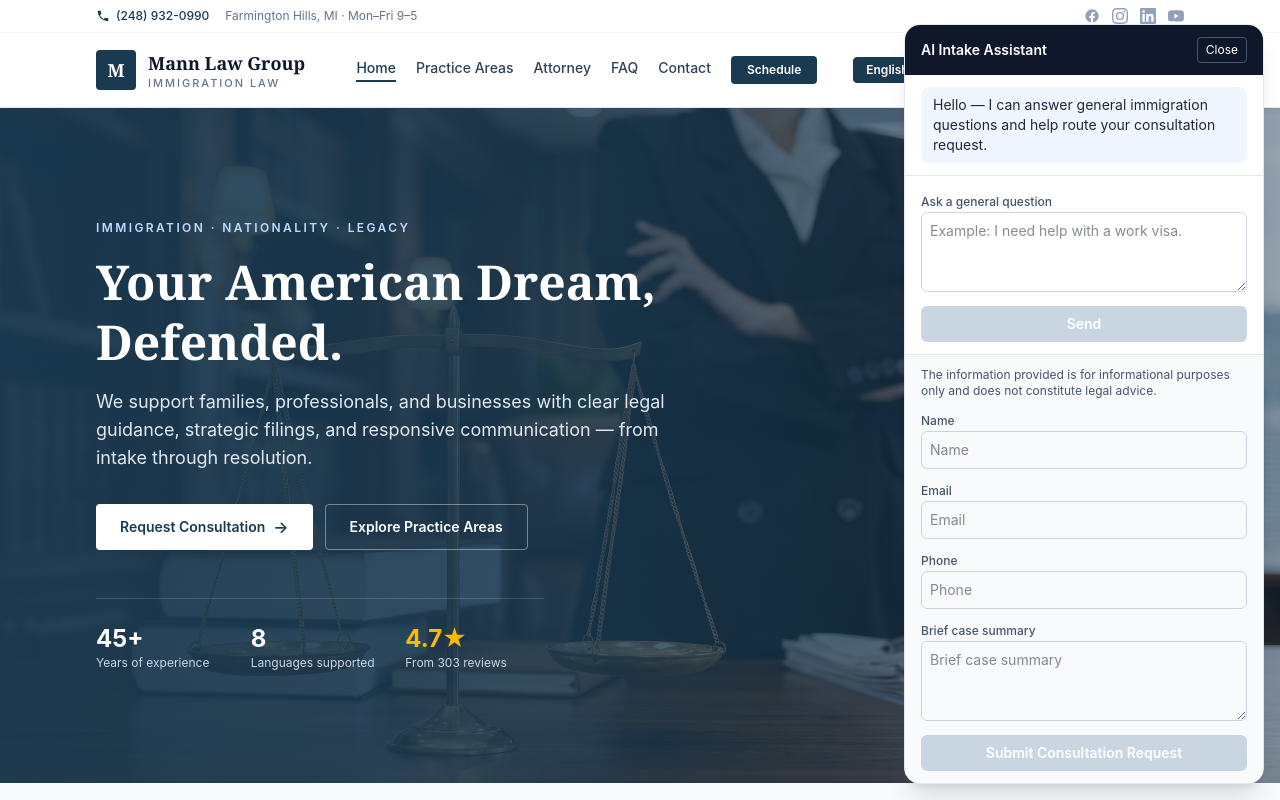
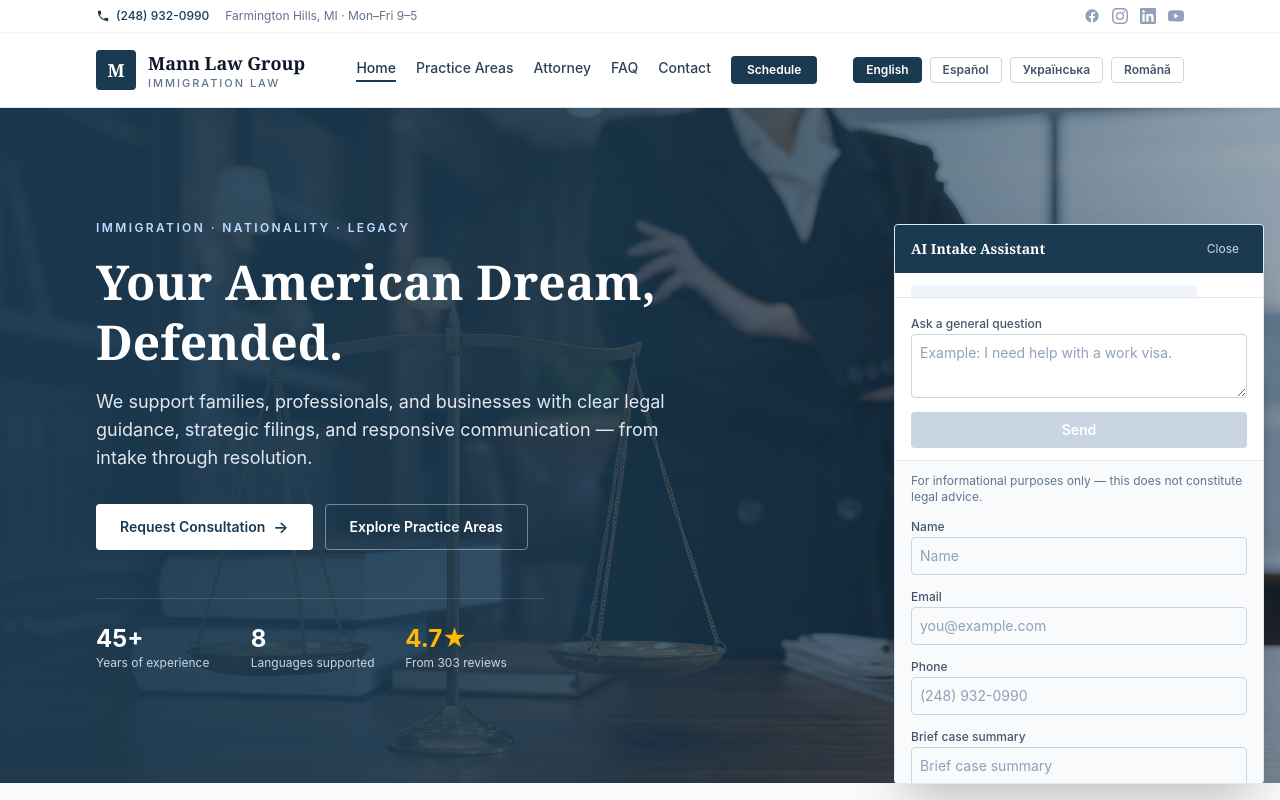
Before and after one commit to ovidium3/mann-law-modernization, a Next.js app: page /en in a window 1280 px wide. Both pictures are taken after a click on the button "Ask an Immigration Question". Shown: the top 800 px of the page. Built offline with nearby package versions, Linux system fonts and the light colour scheme; no server answers.

Commit message:
style(chat): rebrand intake widget to the navy/serif design system
Navy launcher + header (serif), left/right message bubbles (assistant
grey, user navy), branded inputs with navy focus rings, navy buttons,
rounded-sm throughout, taller scroll area. Behavior unchanged.

```diff
--- a/src/components/ai/floating-intake-assistant.tsx
+++ b/src/components/ai/floating-intake-assistant.tsx
@@ -18,12 +18,26 @@ const emptyLead: LeadFormData = {
   caseSummary: "",
 };
 
+const fieldClass =
+  "w-full rounded-sm border border-slate-300 p-2 text-sm text-slate-900 placeholder:text-slate-400 focus:border-[#1a3a52] focus:outline-none focus:ring-1 focus:ring-[#1a3a52]";
+const labelClass = "text-xs font-medium text-slate-600";
+const navyButton =
+  "w-full rounded-sm bg-[#1a3a52] px-3 py-2 text-sm font-semibold text-white transition hover:bg-[#13283c] disabled:cursor-not-allowed disabled:bg-slate-300";
+
 function isValidEmail(email: string) {
   return /^[^\s@]+@[^\s@]+\.[^\s@]+$/.test(email.trim());
 }
 
 function isValidPhone(phone: string) {
   return /^\+?[0-9()\-.\s]{7,20}$/.test(phone.trim());
+}
+
+function ChatIcon() {
+  return (
+    <svg viewBox="0 0 24 24" fill="currentColor" aria-hidden className="h-4 w-4">
+      <path d="M12 3C6.48 3 2 6.92 2 11.5c0 2.1.95 4.02 2.52 5.47L4 21l4.32-1.5c1.13.32 2.34.5 3.68.5 5.52 0 10-3.92 10-8.5S17.52 3 12 3z" />
+    </svg>
+  );
 }
 
 export function FloatingIntakeAssistant() {
@@ -91,83 +105,90 @@ export function FloatingIntakeAssistant() {
       return;
     }
 
-    // Placeholder for future API integration (OpenAI + CRM or intake backend).
+    // Placeholder for future API integration (Worker → email/CRM).
     setSubmitted(true);
   };
 
   return (
-    <div className="fixed right-4 bottom-4 z-50 w-[min(360px,calc(100%-2rem))]">
+    <div className="fixed right-4 bottom-4 z-50">
       {!open ? (
         <button
           type="button"
           onClick={() => setOpen(true)}
-          className="w-full rounded-full bg-blue-700 px-4 py-3 text-sm font-semibold text-white shadow-lg transition hover:bg-blue-800"
+          className="flex items-center gap-2 rounded-sm bg-[#1a3a52] px-4 py-3 text-sm font-semibold text-white shadow-lg transition hover:bg-[#13283c]"
         >
+          <ChatIcon />
           Ask an Immigration Question
         </button>
       ) : (
-        <div className="overflow-hidden rounded-2xl border border-slate-200 bg-white shadow-xl">
-          <div className="flex items-center justify-between bg-slate-900 px-4 py-3 text-white">
-            <h2 className="text-sm font-semibold">AI Intake Assistant</h2>
+        <div className="flex max-h-[min(80vh,560px)] w-[min(370px,calc(100vw-2rem))] flex-col overflow-hidden rounded-sm border border-slate-200 bg-white shadow-2xl">
+          <div className="flex items-center justify-between bg-[#1a3a52] px-4 py-3 text-white">
+            <h2 className="font-serif text-sm font-bold">AI Intake Assistant</h2>
             <button
               type="button"
               onClick={() => setOpen(false)}
-              className="rounded border border-slate-600 px-2 py-1 text-xs"
+              className="rounded-sm px-2 py-1 text-xs text-white/80 transition hover:bg-white/10 hover:text-white"
               aria-label="Close intake assistant"
             >
               Close
             </button>
           </div>
-          <div className="max-h-56 space-y-3 overflow-y-auto px-4 py-3">
+
+          <div className="flex flex-1 flex-col gap-2 overflow-y-auto px-4 py-3">
             {messages.map((message, index) => (
-              <p
+              <div
                 key={`${message.role}-${index}`}
-                className={`rounded-lg px-3 py-2 text-sm ${
+                className={`max-w-[85%] rounded-sm px-3 py-2 text-sm ${
                   message.role === "assistant"
-                    ? "bg-blue-50 text-slate-800"
-                    : "bg-slate-100 text-slate-700"
+                    ? "self-start bg-slate-100 text-slate-800"
+                    : "self-end bg-[#1a3a52] text-white"
                 }`}
               >
                 {message.text}
-              </p>
+              </div>
             ))}
             {loading ? (
-              <p className="rounded-lg bg-blue-50 px-3 py-2 text-sm text-slate-500" aria-live="polite">
+              <div
+                className="max-w-[85%] self-start rounded-sm bg-slate-100 px-3 py-2 text-sm text-slate-500"
+                aria-live="polite"
+              >
                 Thinking…
-              </p>
+              </div>
             ) : null}
           </div>
+
           <div className="space-y-2 border-t border-slate-200 px-4 py-3">
-            <label htmlFor="assistant-input" className="text-xs font-medium text-slate-600">
+            <label htmlFor="assistant-input" className={labelClass}>
               Ask a general question
             </label>
             <textarea
               id="assistant-input"
               value={input}
               onChange={(event) => setInput(event.target.value)}
-              className="h-20 w-full rounded-md border border-slate-300 p-2 text-sm"
+              className={`h-16 ${fieldClass}`}
               placeholder="Example: I need help with a work visa."
             />
             <button
               type="button"
               onClick={sendMessage}
               disabled={loading || !input.trim()}
-              className="w-full rounded-md bg-slate-900 px-3 py-2 text-sm font-semibold text-white hover:bg-slate-800 disabled:cursor-not-allowed disabled:bg-slate-300"
+              className={navyButton}
             >
               {loading ? "Sending…" : "Send"}
             </button>
           </div>
+
           <div className="space-y-2 border-t border-slate-200 bg-slate-50 px-4 py-3">
-            <p className="text-xs text-slate-600">
-              The information provided is for informational purposes only and does not constitute legal advice.
+            <p className="text-xs text-slate-500">
+              For informational purposes only — this does not constitute legal advice.
             </p>
             {submitted ? (
-              <p className="rounded-md bg-emerald-50 px-3 py-2 text-sm text-emerald-800">
+              <p className="rounded-sm bg-emerald-50 px-3 py-2 text-sm text-emerald-800">
                 Thank you. Your request has been captured for follow-up.
               </p>
             ) : (
               <>
-                <label htmlFor="assistant-lead-name" className="text-xs font-medium text-slate-600">
+                <label htmlFor="assistant-lead-name" className={labelClass}>
                   Name
                 </label>
                 <input
@@ -178,35 +199,35 @@ export function FloatingIntakeAssistant() {
                   onChange={(event) =>
                     setLead((current) => ({ ...current, name: event.target.value }))
                   }
-                  className="w-full rounded-md border border-slate-300 p-2 text-sm"
+                  className={fieldClass}
                 />
-                <label htmlFor="assistant-lead-email" className="text-xs font-medium text-slate-600">
+                <label htmlFor="assistant-lead-email" className={labelClass}>
                   Email
                 </label>
                 <input
                   id="assistant-lead-email"
                   type="email"
-                  placeholder="Email"
+                  placeholder="you@example.com"
                   value={lead.email}
                   onChange={(event) =>
                     setLead((current) => ({ ...current, email: event.target.value }))
                   }
-                  className="w-full rounded-md border border-slate-300 p-2 text-sm"
+                  className={fieldClass}
                 />
-                <label htmlFor="assistant-lead-phone" className="text-xs font-medium text-slate-600">
+                <label htmlFor="assistant-lead-phone" className={labelClass}>
                   Phone
                 </label>
                 <input
                   id="assistant-lead-phone"
                   type="tel"
-                  placeholder="Phone"
+                  placeholder="(248) 932-0990"
                   value={lead.phone}
                   onChange={(event) =>
                     setLead((current) => ({ ...current, phone: event.target.value }))
                   }
-                  className="w-full rounded-md border border-slate-300 p-2 text-sm"
+                  className={fieldClass}
                 />
-                <label htmlFor="assistant-lead-summary" className="text-xs font-medium text-slate-600">
+                <label htmlFor="assistant-lead-summary" className={labelClass}>
                   Brief case summary
                 </label>
                 <textarea
@@ -219,13 +240,13 @@ export function FloatingIntakeAssistant() {
                       caseSummary: event.target.value,
                     }))
                   }
-                  className="h-20 w-full rounded-md border border-slate-300 p-2 text-sm"
+                  className={`h-16 ${fieldClass}`}
                 />
                 <button
                   type="button"
                   onClick={submitLead}
                   disabled={!canSubmitLead}
-                  className="w-full rounded-md bg-blue-700 px-3 py-2 text-sm font-semibold text-white disabled:cursor-not-allowed disabled:bg-slate-300"
+                  className={navyButton}
                 >
                   Submit Consultation Request
                 </button>
```
